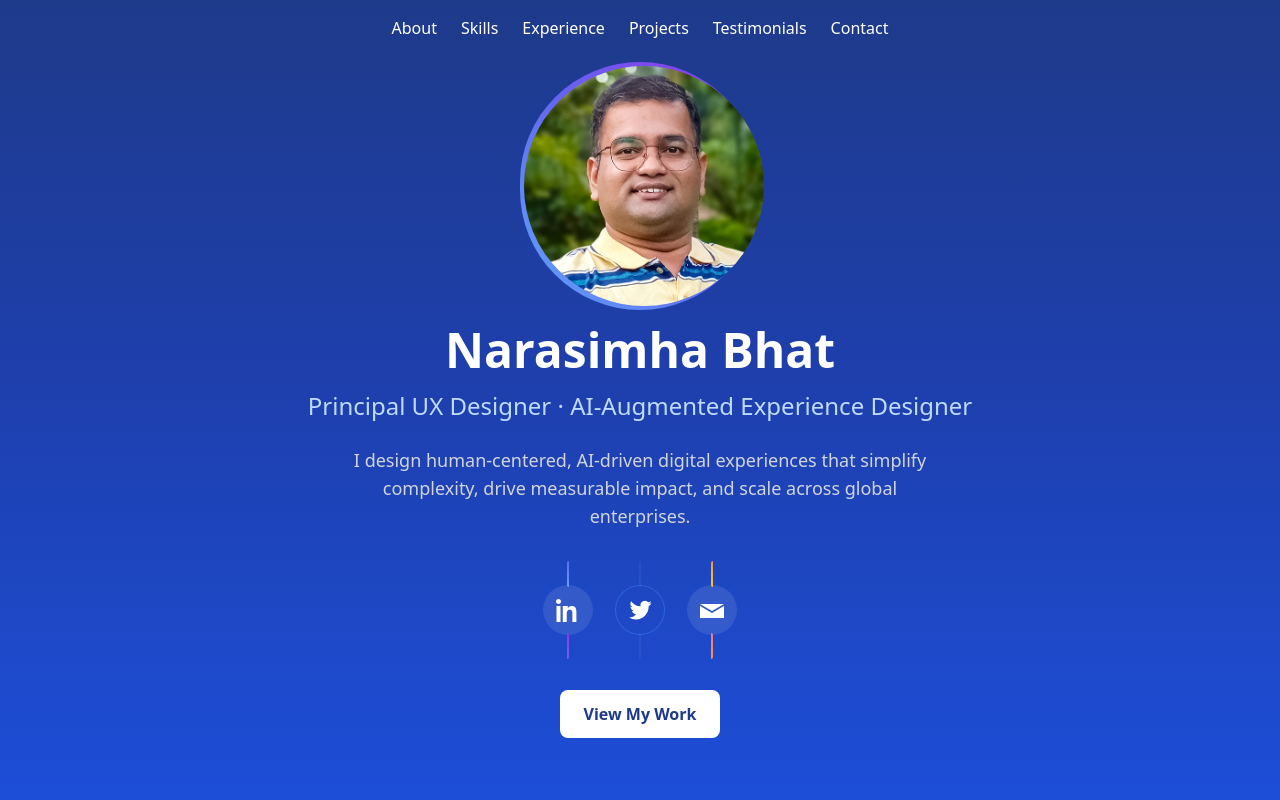
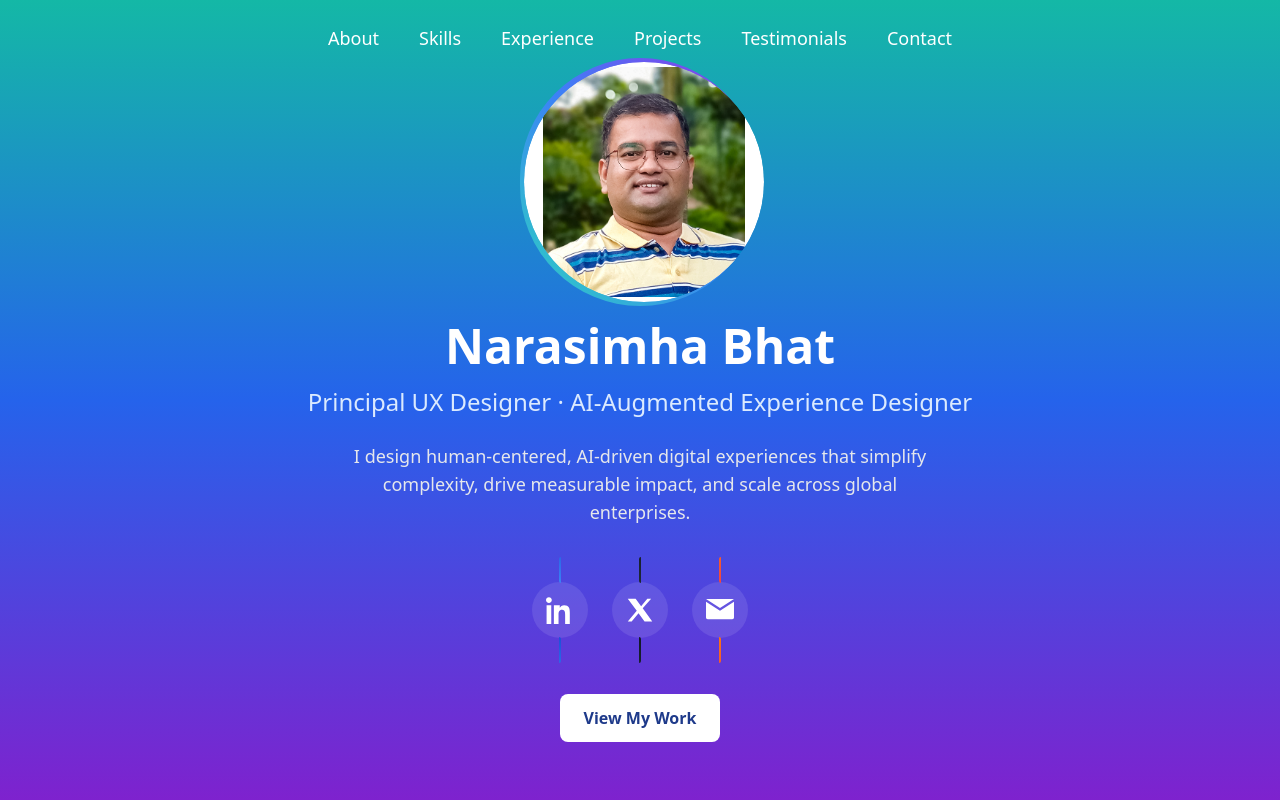
Before and after one commit to Simha1991/narasimha-portfolio, a React (Vite) app: page / in a window 1280 px wide. Shown: the top 800 px of the page. Built offline with nearby package versions, Linux system fonts and the light colour scheme; the HTML template or start-up script is replaced by a standard one.

Commit message:
Update App.jsx

```diff
--- a/src/App.jsx
+++ b/src/App.jsx
@@ -3,9 +3,6 @@ import React, { useEffect, useState } from "react";
 
 function App() {
   const [scrolled, setScrolled] = useState(false);
-
-  // ✅ Define headshotSrc here so it’s available during render
-  const headshotSrc = `${import.meta.env.BASE_URL}images/headshot.jpg`;
 
   useEffect(() => {
     const handleScroll = () => {
@@ -15,10 +12,12 @@ function App() {
         setScrolled(false);
       }
     };
-
     window.addEventListener("scroll", handleScroll);
     return () => window.removeEventListener("scroll", handleScroll);
   }, []);
+
+  // Path for public folder images
+  const headshotSrc = `${import.meta.env.BASE_URL}images/headshot.jpg`;
 
   return (
     <div className="font-sans scroll-smooth">
@@ -26,25 +25,34 @@ function App() {
       <header
         className={`fixed w-full z-50 transition-all duration-500 ${
           scrolled
-            ? "bg-gradient-to-r from-blue-600 to-indigo-600 shadow-lg"
+            ? "bg-gradient-to-r from-teal-500 via-blue-500 to-purple-600 shadow-lg"
             : "bg-transparent"
         }`}
       >
-        <nav className="max-w-6xl mx-auto flex justify-center items-center p-4">
-          <div className="space-x-6 font-medium">
+        <nav className="max-w-6xl mx-auto flex justify-center items-center py-6">
+          <div className="space-x-10 font-medium text-lg">
             <a href="#about" className="text-white hover:text-gray-200 transition">
               About
             </a>
             <a href="#skills" className="text-white hover:text-gray-200 transition">
               Skills
             </a>
-            <a href="#experience" className="text-white hover:text-gray-200 transition">
+            <a
+              href="#experience"
+              className="text-white hover:text-gray-200 transition"
+            >
               Experience
             </a>
-            <a href="#projects" className="text-white hover:text-gray-200 transition">
+            <a
+              href="#projects"
+              className="text-white hover:text-gray-200 transition"
+            >
               Projects
             </a>
-            <a href="#testimonials" className="text-white hover:text-gray-200 transition">
+            <a
+              href="#testimonials"
+              className="text-white hover:text-gray-200 transition"
+            >
               Testimonials
             </a>
             <a href="#contact" className="text-white hover:text-gray-200 transition">
@@ -57,31 +65,31 @@ function App() {
       {/* Hero Section */}
       <section
         id="hero"
-        className="min-h-screen flex flex-col items-center justify-center text-center bg-gradient-to-b from-blue-900 via-blue-800 to-blue-700 text-white px-6"
+        className="min-h-screen flex flex-col items-center justify-center text-center bg-gradient-to-b from-teal-500 via-blue-600 to-purple-700 text-white px-6"
       >
         {/* Headshot with gradient ring */}
         <div className="w-60 h-60 rounded-full mb-6">
-          <div className="p-1 rounded-full bg-gradient-to-tr from-blue-400 via-indigo-500 to-purple-600">
+          <div className="p-1 rounded-full bg-gradient-to-tr from-teal-400 via-blue-500 to-purple-600">
             <div className="w-60 h-60 rounded-full overflow-hidden bg-white/5">
               <img
                 src={headshotSrc}
                 alt="Narasimha Bhat"
-                className="w-full h-full object-cover object-center rounded-full scale-125"
+                className="w-full h-full object-cover rounded-full"
               />
             </div>
           </div>
         </div>
 
         <h1 className="text-5xl font-bold mb-4">Narasimha Bhat</h1>
-        <h2 className="text-2xl text-blue-200 mb-6">
+        <h2 className="text-2xl text-blue-100 mb-6">
           Principal UX Designer · AI-Augmented Experience Designer
         </h2>
-        <p className="max-w-xl text-lg text-gray-300 mb-8">
+        <p className="max-w-xl text-lg text-gray-200 mb-8">
           I design human-centered, AI-driven digital experiences that simplify
           complexity, drive measurable impact, and scale across global enterprises.
         </p>
 
-        {/* Social icons (gradient ring + circular background) */}
+        {/* Social icons */}
         <div className="flex space-x-6 mb-8">
           {/* LinkedIn */}
           <a
@@ -91,16 +99,21 @@ function App() {
             aria-label="LinkedIn"
             className="transform transition hover:scale-110"
           >
-            <span className="p-0.5 rounded-full bg-gradient-to-tr from-blue-400 via-indigo-500 to-purple-600">
-              <span className="w-12 h-12 flex items-center justify-center rounded-full bg-white/10 ring-1 ring-white/10">
-                <svg xmlns="http://www.w3.org/2000/svg" viewBox="0 0 24 24" className="w-6 h-6 text-white" fill="currentColor" aria-hidden="true">
-                  <path d="M4.98 3.5C4.98 4.88 3.87 6 2.5 6S0 4.88 0 3.5 1.12 1 2.5 1s2.48 1.12 2.48 2.5zM.5 8h4V24h-4V8zm7.5 0h3.8v2.16h.05c.53-1 1.83-2.16 3.77-2.16 4.03 0 4.78 2.65 4.78 6.1V24h-4v-7.9c0-1.88-.03-4.3-2.62-4.3-2.63 0-3.03 2.05-3.03 4.17V24h-4V8z"/>
+            <span className="p-0.5 rounded-full bg-gradient-to-tr from-blue-500 to-blue-700">
+              <span className="w-14 h-14 flex items-center justify-center rounded-full bg-white/10">
+                <svg
+                  xmlns="http://www.w3.org/2000/svg"
+                  viewBox="0 0 24 24"
+                  className="w-7 h-7 text-white"
+                  fill="currentColor"
+                >
+                  <path d="M4.98 3.5C4.98 4.88 3.87 6 2.5 6S0 4.88 0 3.5 1.12 1 2.5 1s2.48 1.12 2.48 2.5zM.5 8h4V24h-4V8zm7.5 0h3.8v2.16h.05c.53-1 1.83-2.16 3.77-2.16 4.03 0 4.78 2.65 4.78 6.1V24h-4v-7.9c0-1.88-.03-4.3-2.62-4.3-2.63 0-3.03 2.05-3.03 4.17V24h-4V8z" />
                 </svg>
               </span>
             </span>
           </a>
 
-          {/* X / Twitter */}
+          {/* X (Twitter) */}
           <a
             href="https://twitter.com/IaMSimha007"
             target="_blank"
@@ -108,25 +121,35 @@ function App() {
             aria-label="X (Twitter)"
             className="transform transition hover:scale-110"
           >
-            <span className="p-0.5 rounded-full bg-gradient-to-tr from-white/5 to-white/5">
-              <span className="w-12 h-12 flex items-center justify-center rounded-full bg-white/6 ring-1 ring-white/6 hover:bg-white/12">
-                <svg xmlns="http://www.w3.org/2000/svg" viewBox="0 0 24 24" className="w-6 h-6 text-white" fill="currentColor" aria-hidden="true">
-                  <path d="M23.643 4.937c-.8.36-1.66.6-2.56.71a4.48 4.48 0 0 0 1.96-2.47 8.9 8.9 0 0 1-2.83 1.08 4.46 4.46 0 0 0-7.6 4.06A12.65 12.65 0 0 1 3.15 3.16a4.46 4.46 0 0 0 1.38 5.95 4.39 4.39 0 0 1-2.02-.56v.06c0 2.08 1.48 3.82 3.44 4.21a4.44 4.44 0 0 1-2.01.08 4.47 4.47 0 0 0 4.17 3.1A8.95 8.95 0 0 1 1.1 19.54a12.61 12.61 0 0 0 6.84 2.01c8.2 0 12.7-6.8 12.7-12.7 0-.19 0-.39-.01-.58a9.1 9.1 0 0 0 2.24-2.33z"/>
+            <span className="p-0.5 rounded-full bg-gradient-to-tr from-gray-800 to-gray-900">
+              <span className="w-14 h-14 flex items-center justify-center rounded-full bg-white/10">
+                <svg
+                  xmlns="http://www.w3.org/2000/svg"
+                  viewBox="0 0 24 24"
+                  className="w-7 h-7 text-white"
+                  fill="currentColor"
+                >
+                  <path d="M18.244 2.25h3.308l-7.227 8.26L22.5 21.75h-6.594l-5.16-6.927-5.91 6.927H1.5l7.73-9.066L1.5 2.25h6.75l4.713 6.493L18.244 2.25z" />
                 </svg>
               </span>
             </span>
           </a>
 
-          {/* Email */}
+          {/* Gmail */}
           <a
             href="mailto:bhatnarasimha1991@gmail.com"
             aria-label="Email"
             className="transform transition hover:scale-110"
           >
-            <span className="p-0.5 rounded-full bg-gradient-to-tr from-yellow-400 via-orange-400 to-rose-400">
-              <span className="w-12 h-12 flex items-center justify-center rounded-full bg-white/10 ring-1 ring-white/10">
-                <svg xmlns="http://www.w3.org/2000/svg" viewBox="0 0 24 24" className="w-6 h-6 text-white" fill="currentColor" aria-hidden="true">
-                  <path d="M12 13.065L.014 6h23.972L12 13.065zm0 2.021L.014 8.021V20h23.972V8.021L12 15.086z"/>
+            <span className="p-0.5 rounded-full bg-gradient-to-tr from-red-500 to-orange-500">
+              <span className="w-14 h-14 flex items-center justify-center rounded-full bg-white/10">
+                <svg
+                  xmlns="http://www.w3.org/2000/svg"
+                  viewBox="0 0 24 24"
+                  className="w-7 h-7 text-white"
+                  fill="currentColor"
+                >
+                  <path d="M12 12.713l-11.99-7.713v13.5c0 .828.671 1.5 1.5 1.5h20.98c.829 0 1.5-.672 1.5-1.5v-13.5l-11.99 7.713zm0-2.426l11.99-7.713H.01l11.99 7.713z" />
                 </svg>
               </span>
             </span>
@@ -140,7 +163,6 @@ function App() {
           View My Work
         </a>
       </section>
-      {/* Hero section ends */}
 
       {/* About Section */}
       <section
@@ -151,9 +173,9 @@ function App() {
         <p className="text-lg text-gray-700 leading-relaxed">
           I’m a Principal UX Designer specializing in AI-augmented experiences.
           With a strong background in human-centered design, I’ve led award-winning
-          projects that streamlined workflows, reduced costs, and created
-          delightful user experiences. My focus is bridging design and emerging
-          technologies to build scalable, future-ready digital products.
+          projects that streamlined workflows, reduced costs, and created delightful
+          user experiences. My focus is bridging design and emerging technologies to
+          build scalable, future-ready digital products.
         </p>
       </section>
 
@@ -180,8 +202,8 @@ function App() {
             </h3>
             <p className="text-gray-600 mt-2">
               Led UX for enterprise-scale products including award-winning Digital
-              Entry Point, Unified Portal, and Virtual Assistant, delivering
-              measurable impact across efficiency, adoption, and cost savings.
+              Entry Point, Unified Portal, and Virtual Assistant, delivering measurable
+              impact across efficiency, adoption, and cost savings.
             </p>
           </div>
         </div>
@@ -194,22 +216,21 @@ function App() {
           <div className="bg-white rounded-xl shadow p-6 hover:shadow-lg transition">
             <h3 className="text-2xl font-semibold mb-2">Digital Entry Point</h3>
             <p className="text-gray-600 mb-4">
-              Award-winning product saving $37M+ by revolutionizing device
-              registration & lifecycle.
+              Award-winning product saving $37M+ by revolutionizing device registration
+              & lifecycle.
             </p>
           </div>
           <div className="bg-white rounded-xl shadow p-6 hover:shadow-lg transition">
             <h3 className="text-2xl font-semibold mb-2">Unified Portal</h3>
             <p className="text-gray-600 mb-4">
-              Unified experience for ISG customers with improved IA and
-              capability mapping.
+              Unified experience for ISG customers with improved IA and capability
+              mapping.
             </p>
           </div>
           <div className="bg-white rounded-xl shadow p-6 hover:shadow-lg transition">
             <h3 className="text-2xl font-semibold mb-2">Virtual Assistant</h3>
             <p className="text-gray-600 mb-4">
-              AI-powered conversational design reducing self-service start time
-              by 71%.
+              AI-powered conversational design reducing self-service start time by 71%.
             </p>
           </div>
         </div>
@@ -225,13 +246,13 @@ function App() {
             <span className="block mt-2 font-semibold">— Todd Boyum</span>
           </blockquote>
           <blockquote className="p-6 bg-gray-50 rounded-lg shadow italic">
-            "Ambitious, dedicated, and loyal, Simha delivers excellence as an
-            individual contributor and thrives in leadership roles."
+            "Ambitious, dedicated, and loyal, Simha delivers excellence as an individual
+            contributor and thrives in leadership roles."
             <span className="block mt-2 font-semibold">— Jason Cook</span>
           </blockquote>
           <blockquote className="p-6 bg-gray-50 rounded-lg shadow italic">
-            "Simha has a toolkit of UX best practices and rapid prototyping skills
-            that consistently impressed stakeholders."
+            "Simha has a toolkit of UX best practices and rapid prototyping skills that
+            consistently impressed stakeholders."
             <span className="block mt-2 font-semibold">— Gail Mitchell</span>
           </blockquote>
         </div>
@@ -240,7 +261,7 @@ function App() {
       {/* Contact Section */}
       <section
         id="contact"
-        className="py-20 bg-gradient-to-r from-blue-600 to-indigo-600 text-white text-center"
+        className="py-20 bg-gradient-to-r from-teal-500 via-blue-500 to-purple-600 text-white text-center"
       >
         <h2 className="text-4xl font-bold mb-6">Let’s Connect</h2>
         <p className="text-lg mb-4">
```
